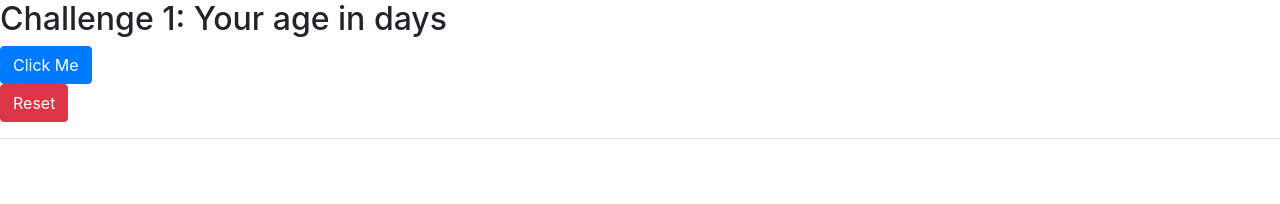
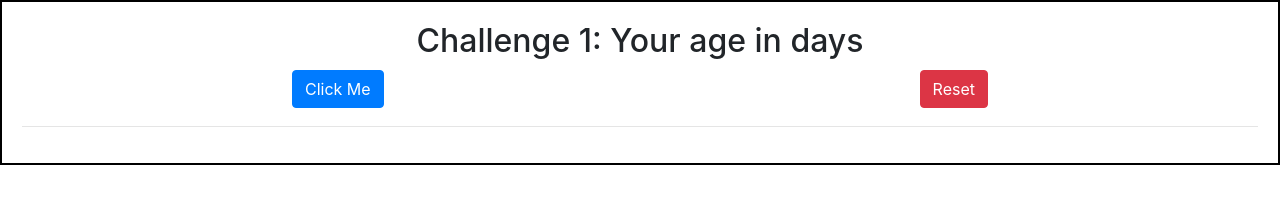
Before and after one commit to HEGHELON/Age_in_days_calculator, a plain HTML site: page index.html in a window 1280 px wide. Drawn offline with nearby package versions, Linux system fonts and the light colour scheme.

Commit message:
Update index.html
edited title and style.css

```diff
--- a/index.html
+++ b/index.html
@@ -5,8 +5,8 @@
     <meta charset="UTF-8">
     <meta name="viewport" content="width=device-width, initial-scale=1">
     <link rel="stylesheet" href="https://stackpath.bootstrapcdn.com/bootstrap/4.3.1/css/bootstrap.min.css" type="text/css" media="all" />
-    <link rel="stylesheet" href="css.css" type="text/css" media="all" />
-    <title>Myjs</title>
+    <link rel="stylesheet" href="style.css" type="text/css" media="all" />
+    <title>AgeInDays</title>
 </head>
 
 <body>
```
